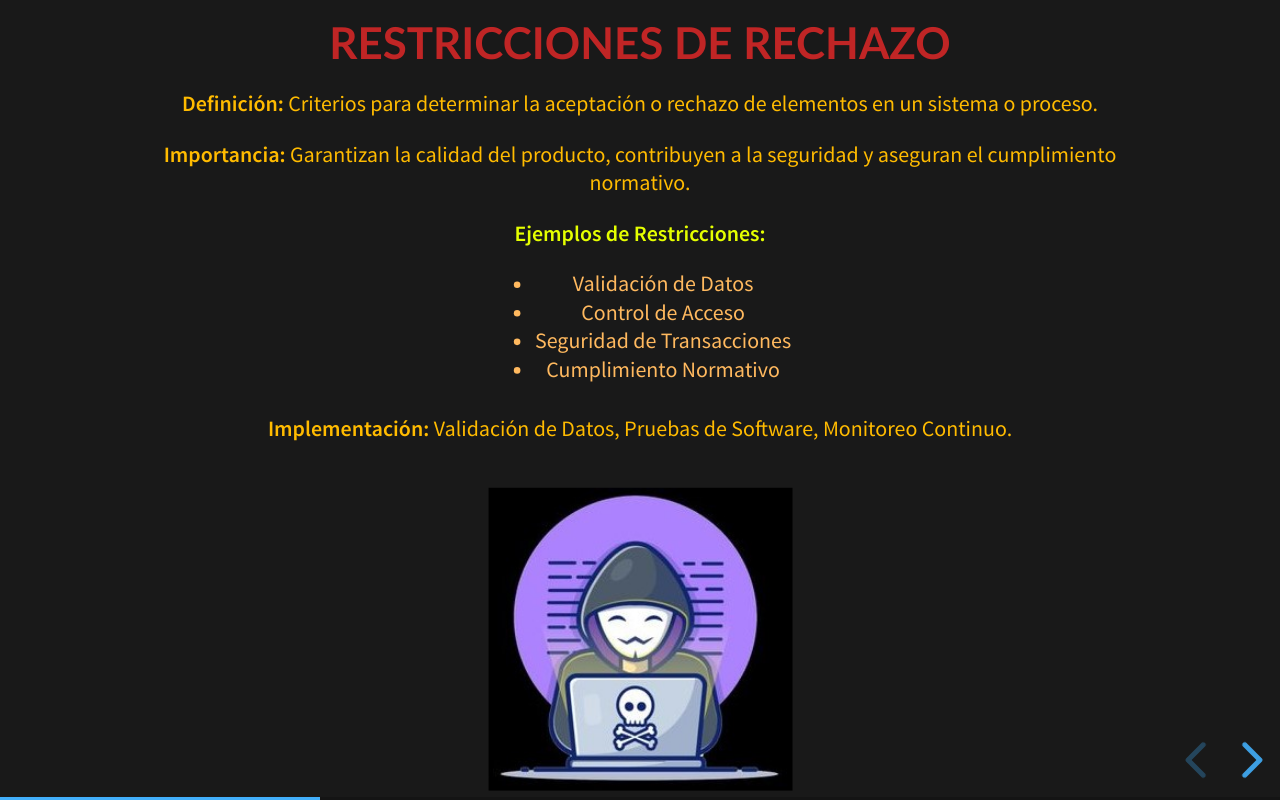
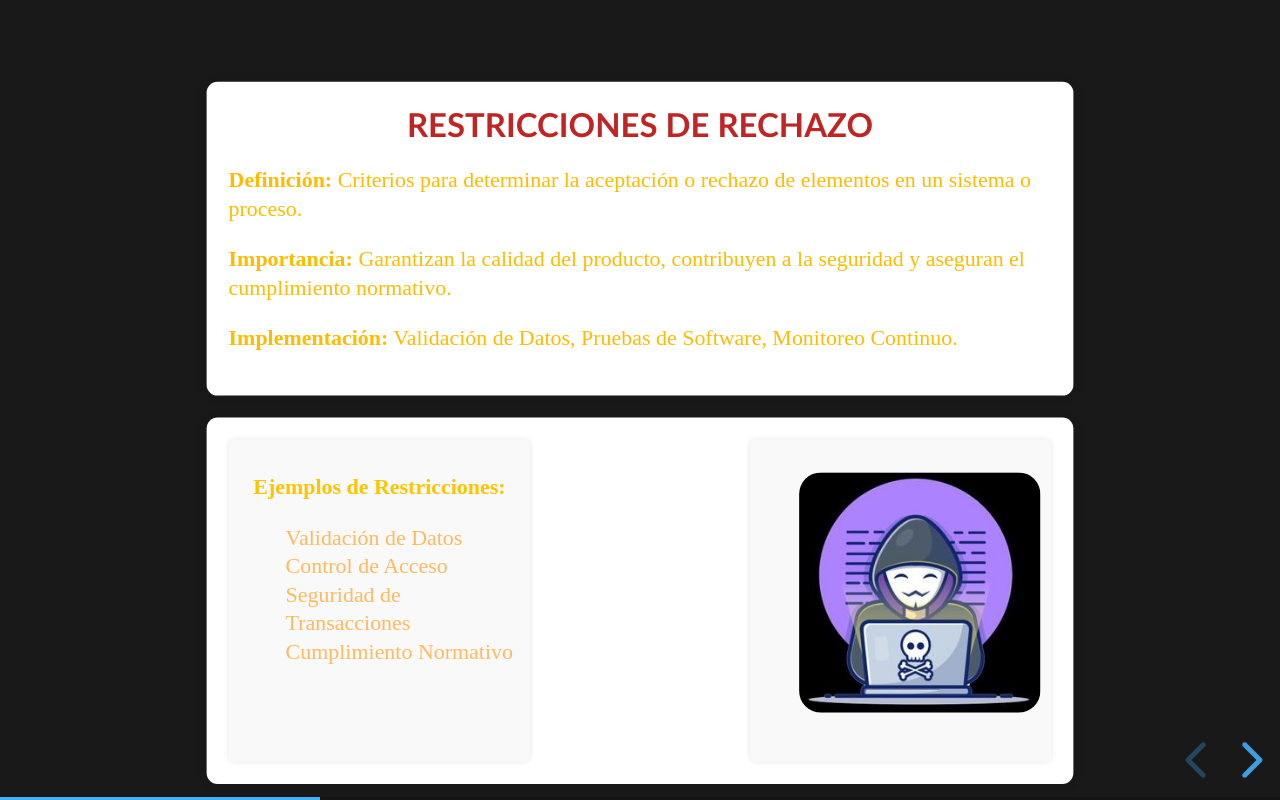
Before and after one commit to OCTAVIOCD2004/presentacion, a website: page rechazo.html in a window 1280 px wide. Both pictures are taken after a click on the button "next slide". Drawn offline with Linux system fonts and the light colour scheme.

Commit message:
editar rechazo.html

```diff
--- a/rechazo.html
+++ b/rechazo.html
@@ -23,20 +23,74 @@
 			</section>
 
 			<!-- Slide 2 -->
-			<section>
-				<h2 style="color: #c02525; font-family: 'Optima'; text-align: center; font-size: 40px">Restricciones de Rechazo</h2>
-				<p style="color: #ffbb00; font-family: 'Comic Sans' curvisa; text-align: center; font-size: 20px"><strong>Definición:</strong> Criterios para determinar la aceptación o rechazo de elementos en un sistema o proceso.</p>
-				<p style="color: #ffbb00; font-family: 'Comic Sans' curvisa; text-align: center; font-size: 20px"><strong>Importancia:</strong> Garantizan la calidad del producto, contribuyen a la seguridad y aseguran el cumplimiento normativo.</p>
-				<p style="color: #e5ff00; font-family: 'Comic Sans' curvisa; text-align: center; font-size: 20px"><strong>Ejemplos de Restricciones:</strong></p>
-				<ul>
-				<li style="color: #ffb95f; font-family: 'Comic Sans' curvisa; text-align: center; font-size: 20px">Validación de Datos</li>
-				<li style="color: #ffb95f; font-family: 'Comic Sans' curvisa; text-align: center; font-size: 20px">Control de Acceso</li>
-				<li style="color: #ffb95f; font-family: 'Comic Sans' curvisa; text-align: center; font-size: 20px">Seguridad de Transacciones</li>
-				<li style="color: #ffb95f; font-family: 'Comic Sans' curvisa; text-align: center; font-size: 20px">Cumplimiento Normativo</li>
-				</ul>
-				<p style="color: #ffbb00; font-family: 'Comic Sans' curvisa; text-align: center; font-size: 20px"><strong>Implementación:</strong> Validación de Datos, Pruebas de Software, Monitoreo Continuo.</p>
-			    <img src="2.jpg" style="width: 50; height: 20;">
+			<section >
+				<style>
+					body {
+						font-family: Arial, sans-serif;
+						margin: 0;
+						padding: 0;
+						background-color: #f2f2f2;
+					}
+					.container {
+						display: flex;
+						flex-direction: column;
+						align-items: center;
+						padding: 50px;
+					}
+					.section {
+						background-color: #fff;
+						border-radius: 10px;
+						padding: 20px;
+						margin: 10px;
+						box-shadow: 0 0 10px rgba(0, 0, 0, 0.1);
+						max-width: 750px; /* Para limitar el ancho de la sección */
+					}
+					.grid-container {
+						display: grid;
+						grid-template-columns: 1fr 1fr; /* Divide el espacio en dos columnas iguales */
+						gap: 200px;
+					}
+					.item {
+						padding: 10px;
+						border-radius: 5px;
+						background-color: #f9f9f9;
+						box-shadow: 0 0 5px rgba(0, 0, 0, 0.1);
+					}
+					img {
+						max-width: 100%;
+						height: auto;
+						border-radius: 20px;
+						margin-top: 30px;
+					}
+				</style>
+			</head>
+			<body>
+				<div class="container">
+					<div class="section">
+						<h2 style="color: #c02525; font-family: 'Optima'; font-size: 30px; text-align: center;">Restricciones de Rechazo</h2>
+						<p style="color: #ffbb00; font-family: 'Comic Sans'; font-size: 20px; text-align: left;"><strong>Definición:</strong> Criterios para determinar la aceptación o rechazo de elementos en un sistema o proceso.</p>
+						<p style="color: #ffbb00; font-family: 'Comic Sans'; font-size: 20px; text-align: left;"><strong>Importancia:</strong> Garantizan la calidad del producto, contribuyen a la seguridad y aseguran el cumplimiento normativo.</p>
+						<p style="color: #ffbb00; font-family: 'Comic Sans'; font-size: 20px; text-align: left;"><strong>Implementación:</strong> Validación de Datos, Pruebas de Software, Monitoreo Continuo.</p>
+					</div>
+					<div class="section grid-container">
+						<div class="item">
+							<p style="color: #ffc400; font-family: 'Comic Sans'; font-size: 20px;"><strong>Ejemplos de Restricciones:</strong></p>
+							<ul style="list-style-type: none; padding-left: 0;">
+								<li style="color: #ffb95f; font-family: 'Comic Sans'; font-size: 20px;">Validación de Datos</li>
+								<li style="color: #ffb95f; font-family: 'Comic Sans'; font-size: 20px;">Control de Acceso</li>
+								<li style="color: #ffb95f; font-family: 'Comic Sans'; font-size: 20px;">Seguridad de Transacciones</li>
+								<li style="color: #ffb95f; font-family: 'Comic Sans'; font-size: 20px;">Cumplimiento Normativo</li>
+							</ul>
+						</div>
+						<div class="item" style="text-align: right;">
+							<img src="2.jpg" alt="Ejemplo de Restricciones" style="max-width: 220px;">
+						</div>
+					</div>
+				</div>
+			</body>
 			</section>
+
+
 
 			<!-- Slide 3 -->
 			<section>
```
